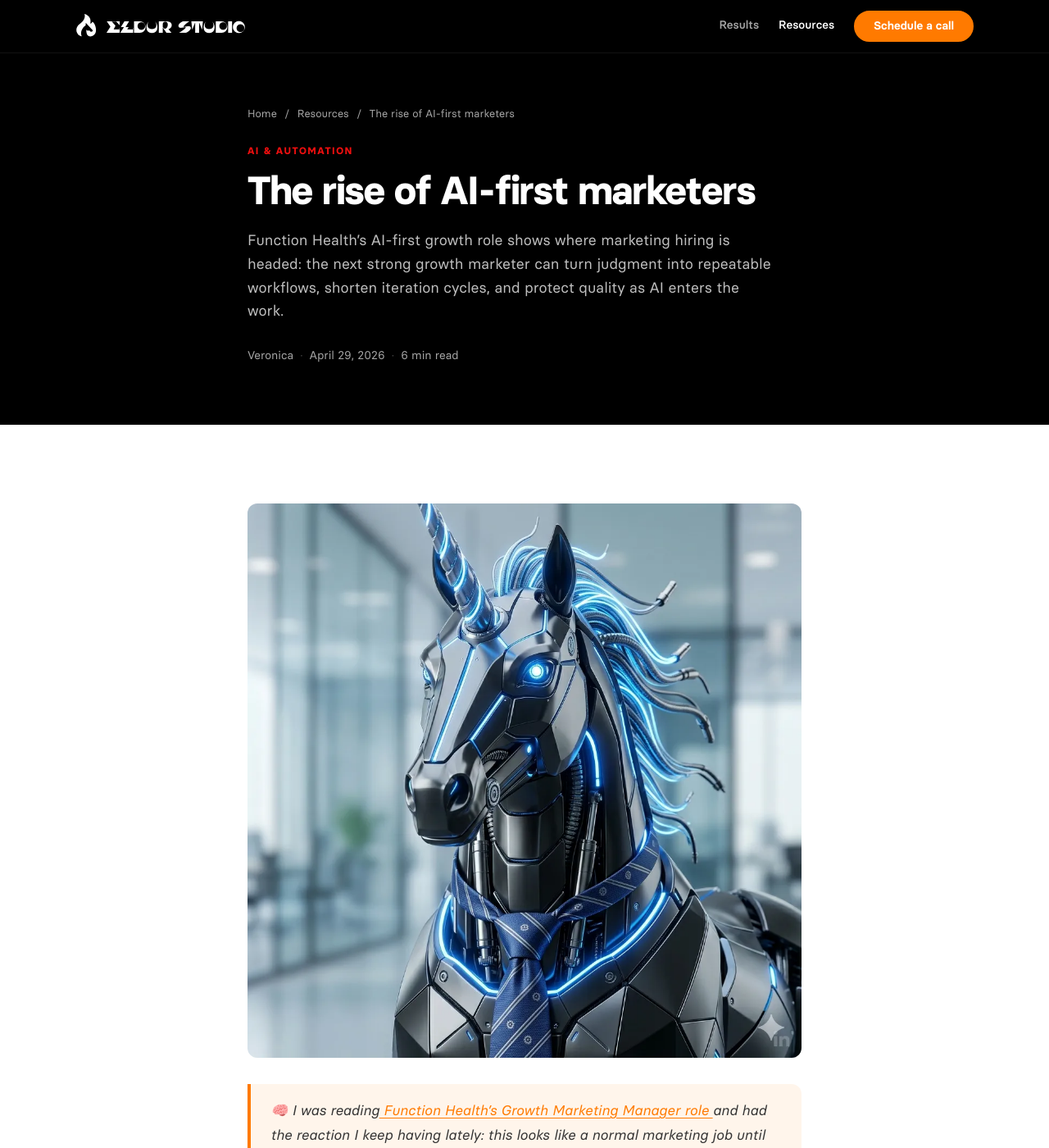
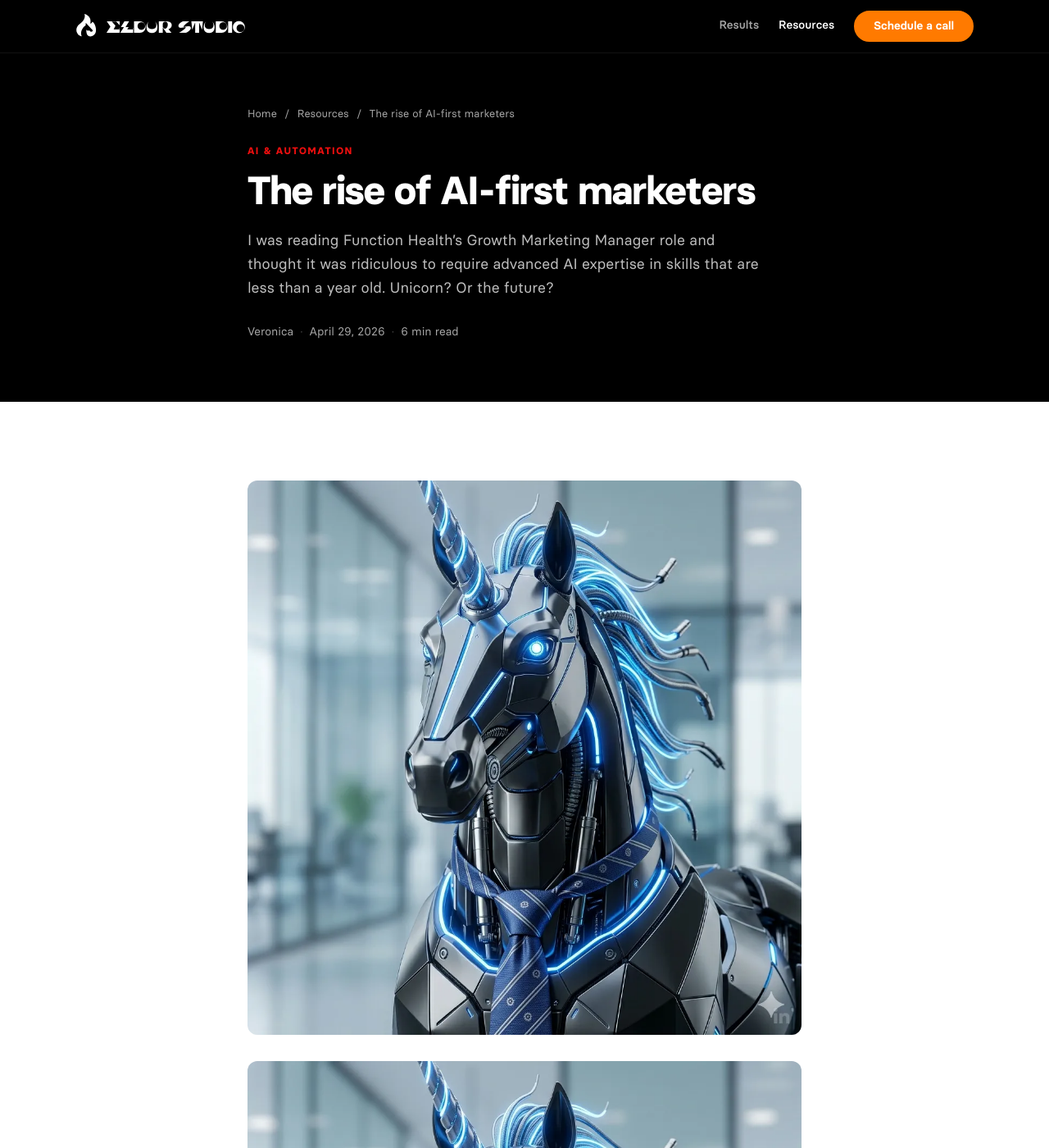
Before and after one commit to UberVero/ES2website, a Jekyll site: the page built from _posts/2026-04-29-rise-of-ai-first-marketers.md, in a window 1280 px wide and 1400 px high. Shown: the whole window at 82% size. Built offline with Jekyll 4.4.1, drawn with Linux system fonts in a browser that asks for light colours; some web fonts are replaced; comment, search, counter and statistics services are not loaded; some of the changed text lies outside the part shown.

Commit message:
chore: sync posts from Notion [skip ci]

```diff
--- a/_posts/2026-04-29-rise-of-ai-first-marketers.md
+++ b/_posts/2026-04-29-rise-of-ai-first-marketers.md
@@ -1,7 +1,7 @@
 ---
 title: "The rise of AI-first marketers"
 slug: "rise-of-ai-first-marketers"
-description: "Function Health’s AI-first growth role shows where marketing hiring is headed: the next strong growth marketer can turn judgment into repeatable workflows, shorten iteration cycles, and protect quality as AI enters the work."
+description: "I was reading Function Health’s Growth Marketing Manager role and thought it was ridiculous to require advanced AI expertise in skills that are less than a year old. Unicorn? Or the future?"
 author: "Veronica"
 post_type: "article"
 category: "AI & Automation"
@@ -16,9 +16,6 @@ status: "published"
 notion_id: "35061616-8253-802f-8fa8-c9ba6c8a50f1"
 render_with_liquid: false
 ---
-
-
-> 🧠 I was reading[ Function Health's Growth Marketing Manager role ](https://jobs.gem.com/function-health/am9icG9zdDpLifKonZNRCCc6_YKEtIAH)and had the reaction I keep having lately: this looks like a normal marketing job until you notice how much of the work assumes AI as basic operating literacy.
 
 
 ![your new growth marketing colleague](/resources/images/blog/rise-of-ai-first-marketers/img-1.webp)
```
Also changed, not shown: resources/images/blog/claude-webflow-dev-webflow-designer-mcp/img-1.webp.
